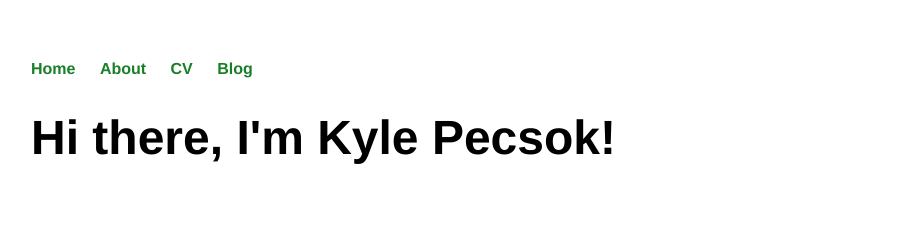
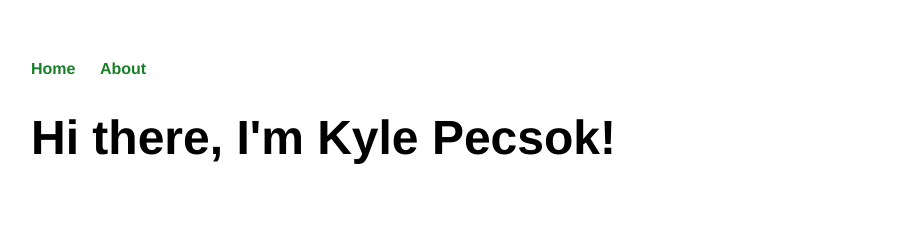
Before and after one commit to kpecsok98/kpecsok98.gihub.io, a Jekyll site: the page built from index.html, in a window 1280 px wide and 900 px high. Shown: the top 252 px of the window, without its empty margins (161-1069 px from the left). Built offline with Jekyll 4.4.1, drawn with Linux system fonts in a browser that asks for light colours.

Commit message:
Update default.html

```diff
--- a/_layouts/default.html
+++ b/_layouts/default.html
@@ -9,9 +9,7 @@
 			<nav>
 	    		<ul>
 	        		<li><a href="/">Home</a></li>
-		        	<li><a href="/about">About</a></li>
-	        		<li><a href="/cv">CV</a></li>
-	        		<li><a href="/blog">Blog</a></li>
+				<li><a href="/about">About</a></li>
 	    		</ul>
 			</nav>
 			<div class="container">
```
